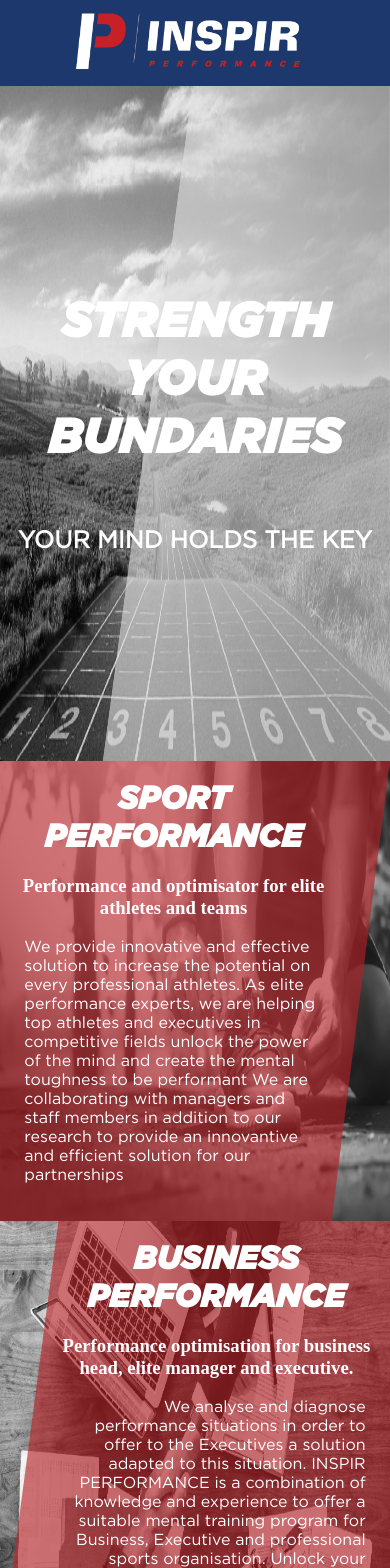
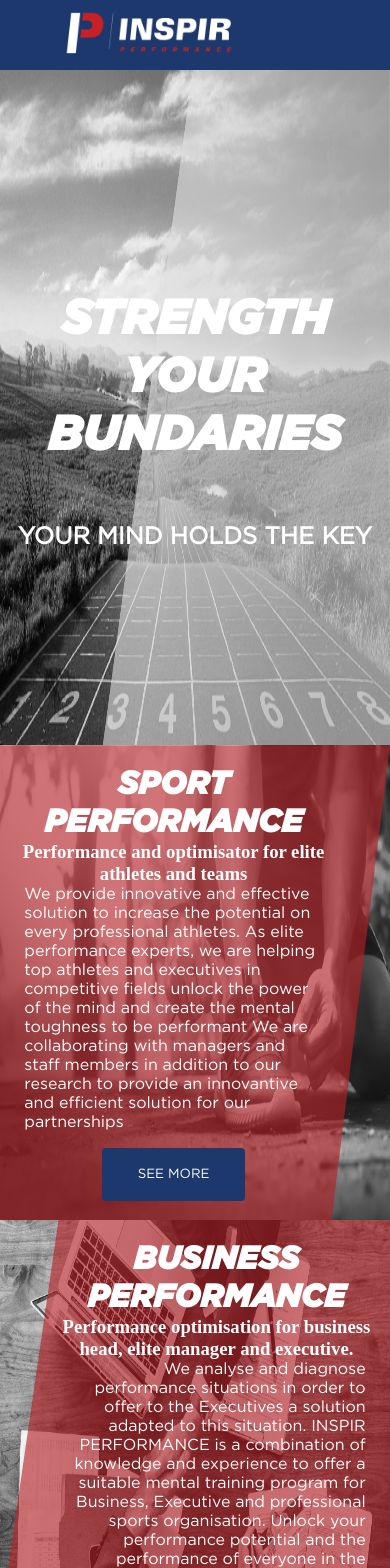
Before and after one commit to borigendiego/inspir-performance, a React (Create React App) app: page / in a window 390 px wide. Shown: the top 1568 px of the page. Built offline with nearby package versions, Linux system fonts and the light colour scheme; no server answers.

Commit message:
Mobile refactor Add general styles

```diff
--- a/src/App.js
+++ b/src/App.js
@@ -1,5 +1,4 @@
 import React, { useEffect } from 'react';
-import './App.scss';
 import {
     BrowserRouter as Router,
     Switch,
--- a/src/App.scss
+++ /dev/null
@@ -1,3 +0,0 @@
-.App {
-  text-align: center;
-}
--- a/src/components/contact/Form/form.scss
+++ b/src/components/contact/Form/form.scss
@@ -19,7 +19,6 @@
 
 .contact-input, .contact-select {
   border: 1px solid #ccc;
-  box-sizing: border-box;
   height: 2rem;
   width: 100%;
 }
@@ -69,6 +68,7 @@ input[type=submit] {
 @media (min-width: $md-screen) {
   .form-section {
     width: 40%;
+    padding-top: 5%;
   }
   .contact-form {
     height: 75%;
--- a/src/components/contact/contact.scss
+++ b/src/components/contact/contact.scss
@@ -4,7 +4,6 @@
   background-image: url('../../assets/images/contact.png');
   background-size: cover;
   background-position: center;
-  box-sizing: border-box;
   padding: 0 3%;
   display: flex;
   position: relative;
--- a/src/components/header/header.scss
+++ b/src/components/header/header.scss
@@ -27,7 +27,6 @@
 .nav-menu {
   display: flex;
   background-color: $main-red;
-  box-sizing: border-box;
   width: 50%;
   margin: 0;
   position: relative;
--- a/src/components/performance/performance.scss
+++ b/src/components/performance/performance.scss
@@ -75,9 +75,9 @@
 
 .move-right {
   clip-path: polygon(20% 0%, 100% 0%, 100% 100%, 0% 100%);
-  width: 40%;
+  width: 60%;
   right: 0;
-  padding: 0 20px 0 300px;
+  padding: 0 2% 0 20%;
 
   .hide-section {
     display: inline;
@@ -89,9 +89,9 @@
 
 .move-left {
   clip-path: polygon(0% 0%, 100% 0, 80% 100%, 0 100%);
-  width: 40%;
+  width: 60%;
   left: 0;
-  padding: 0 300px 0 20px;
+  padding: 0 20% 0 2%;
 
   .hide-section {
     display: inline;
--- a/src/components/performance/performanceMobile.js
+++ b/src/components/performance/performanceMobile.js
@@ -8,7 +8,6 @@ import {ROUTES_NAMES} from '../../constants';
 const PerformanceMobile = () => {
     return (
         <div className={'performance-mobile'}>
-            <Link to={ROUTES_NAMES.MISSION_MO} className={'performance-mobile-link'}>
             <div className={'performance-container performance-mobile-sport'}>
                 <h1 className={'performance-mobile-title'}>SPORT PERFORMANCE</h1>
                 <h3 className={'performance-mobile-subtitle'}>Performance and optimisator for elite athletes and teams</h3>
@@ -20,9 +19,11 @@ const PerformanceMobile = () => {
                     addition to our research to provide an innovantive and efficient solution for
                     our partnerships
                 </p>
+                <Link to={ROUTES_NAMES.MISSION_MO}>
+                    <button className={'secondary-button'}>SEE MORE</button>
+                </Link>
                 <div className={'red-overlay'} />
             </div>
-            </Link>
             <div className={' performance-container performance-mobile-business'}>
                 <h1 className={'performance-mobile-title'}>BUSINESS PERFORMANCE</h1>
                 <h3 className={'performance-mobile-subtitle'}>Performance optimisation for business head,
--- a/src/components/performance/performanceMobile.scss
+++ b/src/components/performance/performanceMobile.scss
@@ -8,15 +8,18 @@
   .performance-mobile {
     display: inline-block;
     position: relative;
+
+    a { text-decoration: none; }
   }
 
-  .performance-container {
-    //padding: 5%;
+  .performance-container { position: relative; }
+
+  .see-more-link {
+    text-decoration: none;
+    color: #FFFFFF;
+    font-size: clamp(18px, 10vw, 26px);
     position: relative;
-  }
-
-  .performance-mobile-link {
-    text-decoration: none;
+    z-index: 3;
   }
 
   .performance-mobile-sport {
--- a/src/index.css
+++ /dev/null
@@ -1,3 +0,0 @@
-body {
-  margin: 0;
-}
--- a/src/index.js
+++ b/src/index.js
@@ -1,6 +1,8 @@
 import React from 'react';
 import ReactDOM from 'react-dom';
-import './index.css';
+//Styles
+import './index.scss';
+//Components
 import App from './App';
 //Redux
 import { Provider } from 'react-redux';
--- /dev/null
+++ b/src/index.scss
@@ -0,0 +1,24 @@
+@import 'css/variables';
+//File to place theme styles
+*
+* {
+  box-sizing: border-box;
+  margin: 0;
+  padding: 0;
+}
+
+.App {
+  text-align: center;
+}
+
+.secondary-button {
+  background-color: $main-blue;
+  color: #FFFFFF;
+  padding: 1.1rem 2.2rem;
+  border: none;
+  border-radius: 4px;
+  cursor: pointer;
+  font-family: $book-font-family;
+  position: relative;
+  z-index: 3;
+}
```
Lines whose indentation alone changed are shown as unchanged.
